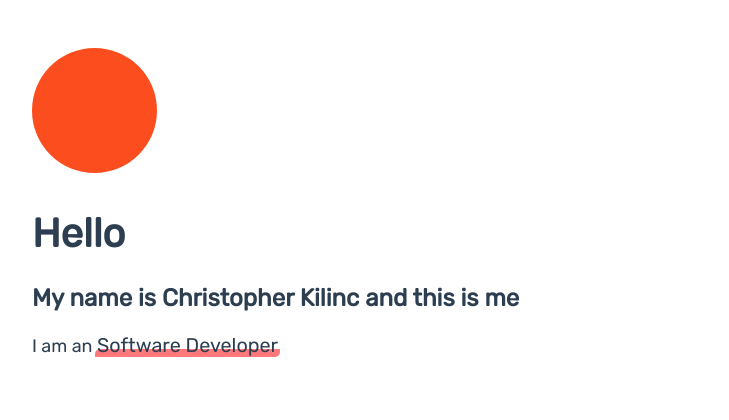
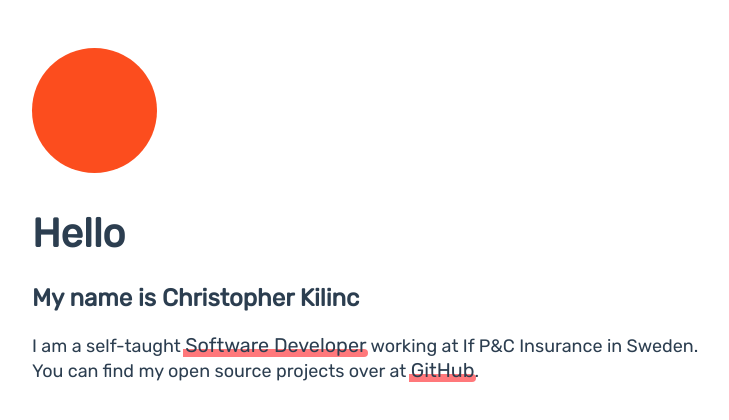
Before and after one commit to chriskilinc/chriskilinc-vue, a Vue app: page / in a window 1280 px wide. Shown: the top 420 px of the page, without its empty margins (104-833 px from the left). Built offline with nearby package versions, Linux system fonts and the light colour scheme.

Commit message:
Minor changes and text additions

```diff
--- a/src/App.vue
+++ b/src/App.vue
@@ -1,9 +1,5 @@
 <template>
   <div id="app">
-    <!-- <div id="nav">
-      <router-link to="/">Home</router-link>|
-      <router-link to="/about">About</router-link>
-    </div>-->
     <section id="header">
       <div class="circle"></div>
       <h1>Hello</h1>
@@ -48,6 +44,10 @@
     line-height: 1;
     color: inherit;
 
+    &.highlighted:hover::after {
+      top: 10%;
+    }
+
     &.back {
       color: var(--colorDarkRed);
     }
@@ -76,6 +76,6 @@
   bottom: 0;
   transition: top 200ms cubic-bezier(0, 0.8, 0.13, 1);
   background-color: var(--colorLightRed);
-  border-radius: 5px 0px;
+  border-radius: 0 5px 5px 0px;
 }
 </style>
--- a/src/components/HelloWorld.vue
+++ b/src/components/HelloWorld.vue
@@ -1,12 +1,23 @@
 <template>
   <div class="hello">
-    <h2>My name is Christopher Kilinc and this is me</h2>
-    <p>
-      I am an
-      <span class="highlighted">
-        <router-link to="/dev">Software Developer</router-link>
-      </span>
-    </p>
+    <section>
+      <h2>My name is Christopher Kilinc</h2>
+    </section>
+    <section>
+      <p>
+        I am a self-taught
+        <span>
+          <router-link to="/dev" class="highlighted">Software Developer</router-link>
+        </span>
+        working at If P&amp;C Insurance in Sweden.
+        <br />You can find my open source projects over at
+        <a
+          href="https://github.com/chriskilinc"
+          class="highlighted"
+          target="_blank"
+        >GitHub</a>.
+      </p>
+    </section>
   </div>
 </template>
 
--- a/src/views/About.vue
+++ b/src/views/About.vue
@@ -1,9 +1,11 @@
 <template>
   <div class="about">
-    <h2>
-      My name is Christopher Kilinc and this is
-      <span class="highlighted">me</span>
-    </h2>
-    <router-link to="/">«</router-link>
+    <section>
+      <h2>
+        My name is Christopher Kilinc and this is
+        <span class="highlighted">me</span>
+      </h2>
+      <router-link to="/">«</router-link>
+    </section>
   </div>
 </template>
--- a/src/views/Dev.vue
+++ b/src/views/Dev.vue
@@ -1,9 +1,11 @@
 <template>
   <div class="dev">
-    <h2>
-      My name is Christopher Kilinc and
-      <span class="highlighted">I develop software</span>
-    </h2>
-    <router-link to="/">«</router-link>
+    <section>
+      <h2>
+        My name is Christopher Kilinc and
+        <span class="highlighted">I develop software</span>
+      </h2>
+      <router-link to="/">«</router-link>
+    </section>
   </div>
 </template>
```
